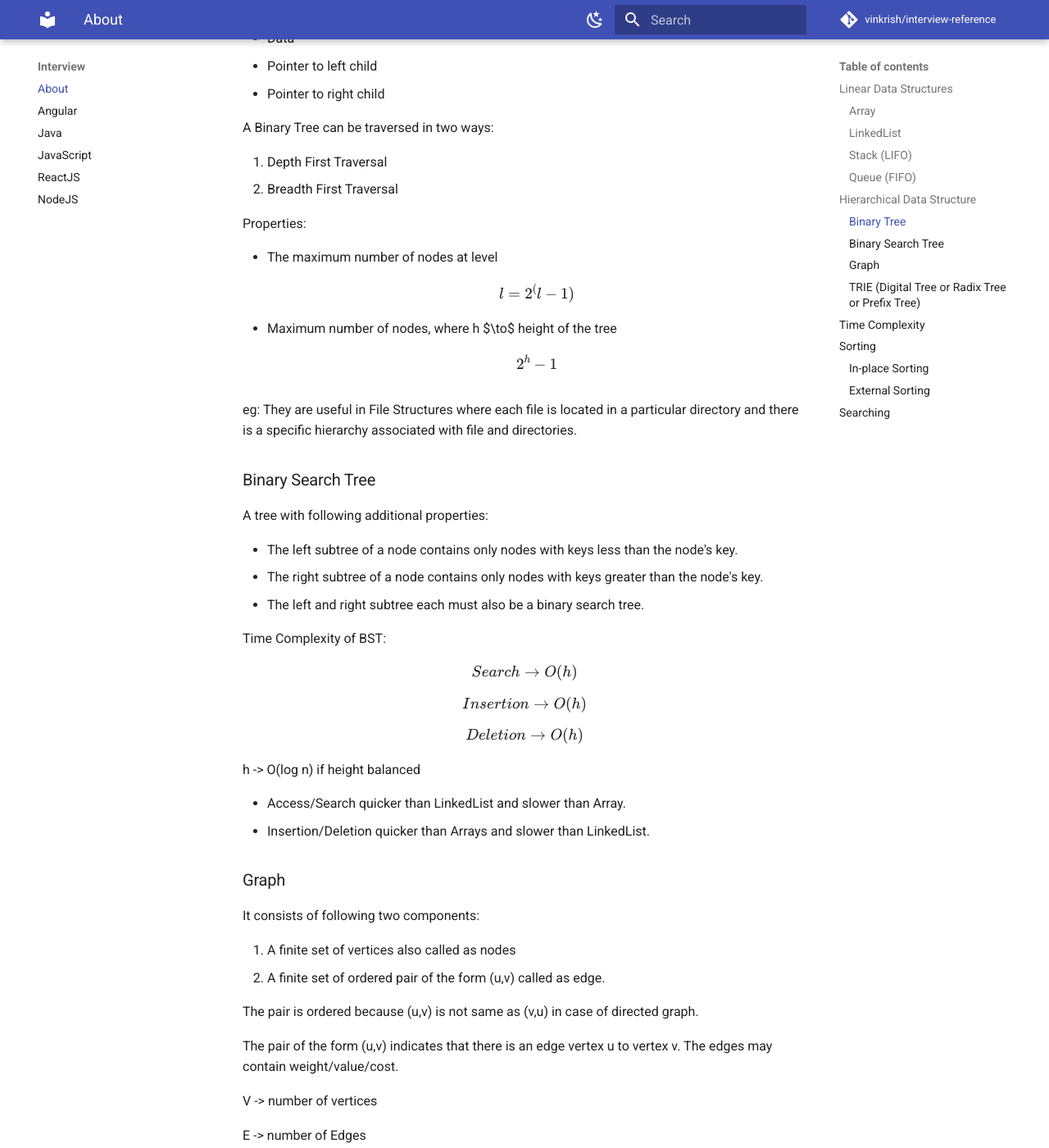
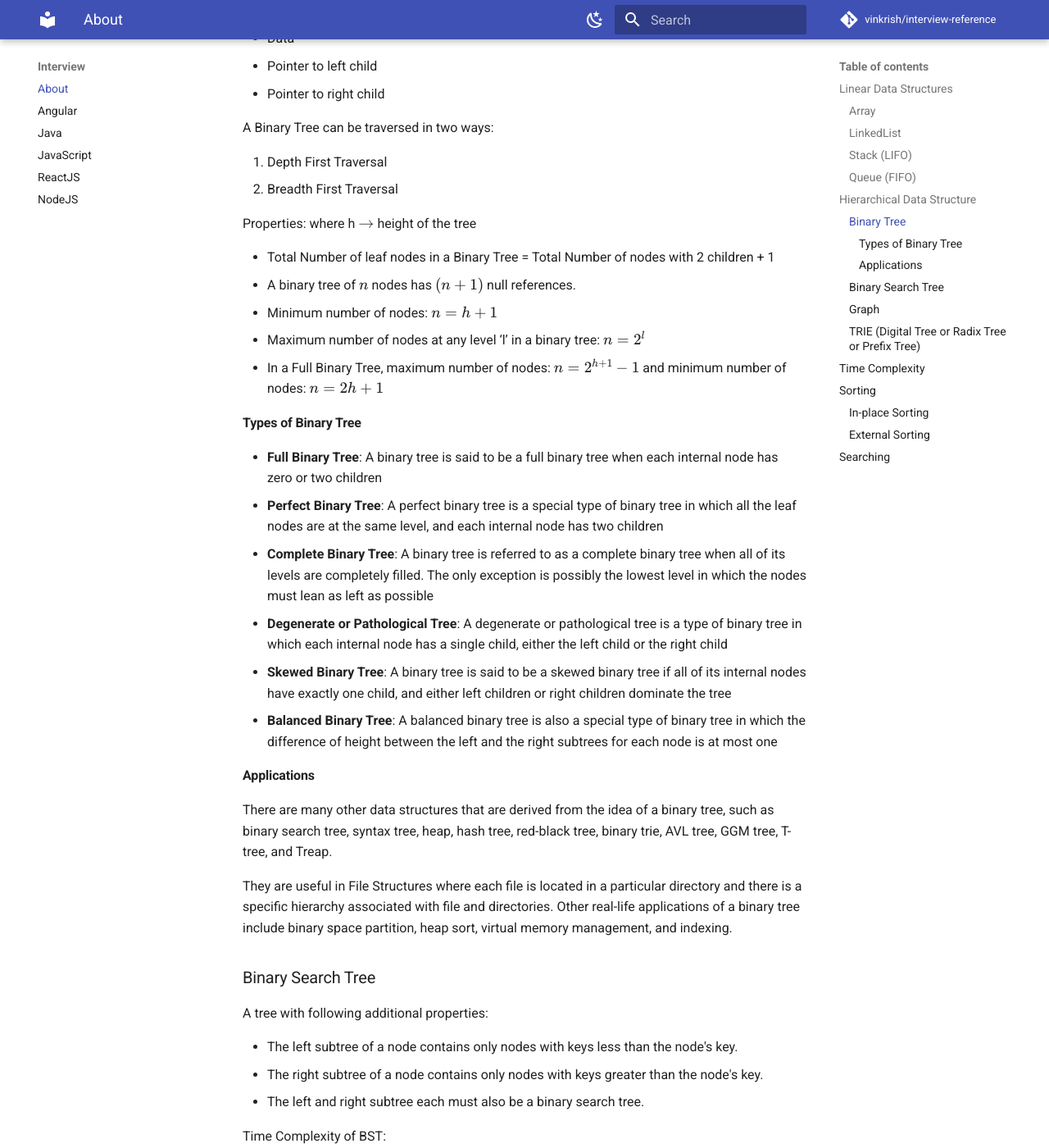
Before and after one commit to vinkrish/interview-reference, an MkDocs documentation site: the page built from docs/index.md, in a window 1280 px wide and 1400 px high, scrolled down 1804 px. Shown: the whole window at 82% size. Built offline with MkDocs 1.6.1 and Material for MkDocs 9.7.7, drawn with Linux system fonts in a browser that asks for light colours; formulas are drawn with MathJax 3; comment, search, counter and statistics services are not loaded.

Commit message:
updated binary tree reference

```diff
--- a/docs/index.md
+++ b/docs/index.md
@@ -69,14 +69,28 @@ A Binary Tree can be traversed in two ways:
 1. Depth First Traversal
 2. Breadth First Traversal
 
-Properties:
+Properties: where h \( \to \) height of the tree
 
-- The maximum number of nodes at level
-$$l = 2^(l-1)$$
-- Maximum number of nodes, where h $\to$ height of the tree
-$$2^h-1$$
+- Total Number of leaf nodes in a Binary Tree = Total Number of nodes with 2 children + 1
+- A binary tree of \(n\) nodes has \((n+1)\) null references.
+- Minimum number of nodes: \(n = h+1\)
+- Maximum number of nodes at any level ‘l’ in a binary tree: \(n = 2^l\)
+- In a Full Binary Tree, maximum number of nodes: \(n = 2^{h+1}-1\) and minimum number of nodes: \(n = 2h+1\)
 
-eg: They are useful in File Structures where each file is located in a particular directory and there is a specific hierarchy associated with file and directories.
+#### Types of Binary Tree
+
+- **Full Binary Tree**: A binary tree is said to be a full binary tree when each internal node has zero or two children
+- **Perfect Binary Tree**: A perfect binary tree is a special type of binary tree in which all the leaf nodes are at the same level, and each internal node has two children
+- **Complete Binary Tree**: A binary tree is referred to as a complete binary tree when all of its levels are completely filled. The only exception is possibly the lowest level in which the nodes must lean as left as possible
+- **Degenerate or Pathological Tree**: A degenerate or pathological tree is a type of binary tree in which each internal node has a single child, either the left child or the right child
+- **Skewed Binary Tree**: A binary tree is said to be a skewed binary tree if all of its internal nodes have exactly one child, and either left children or right children dominate the tree
+- **Balanced Binary Tree**: A balanced binary tree is also a special type of binary tree in which the difference of height between the left and the right subtrees for each node is at most one
+
+#### Applications
+
+There are many other data structures that are derived from the idea of a binary tree, such as binary search tree, syntax tree, heap, hash tree, red-black tree, binary trie, AVL tree, GGM tree, T-tree, and Treap.
+
+They are useful in File Structures where each file is located in a particular directory and there is a specific hierarchy associated with file and directories. Other real-life applications of a binary tree include binary space partition, heap sort, virtual memory management, and indexing.
 
 ### Binary Search Tree
 
```
